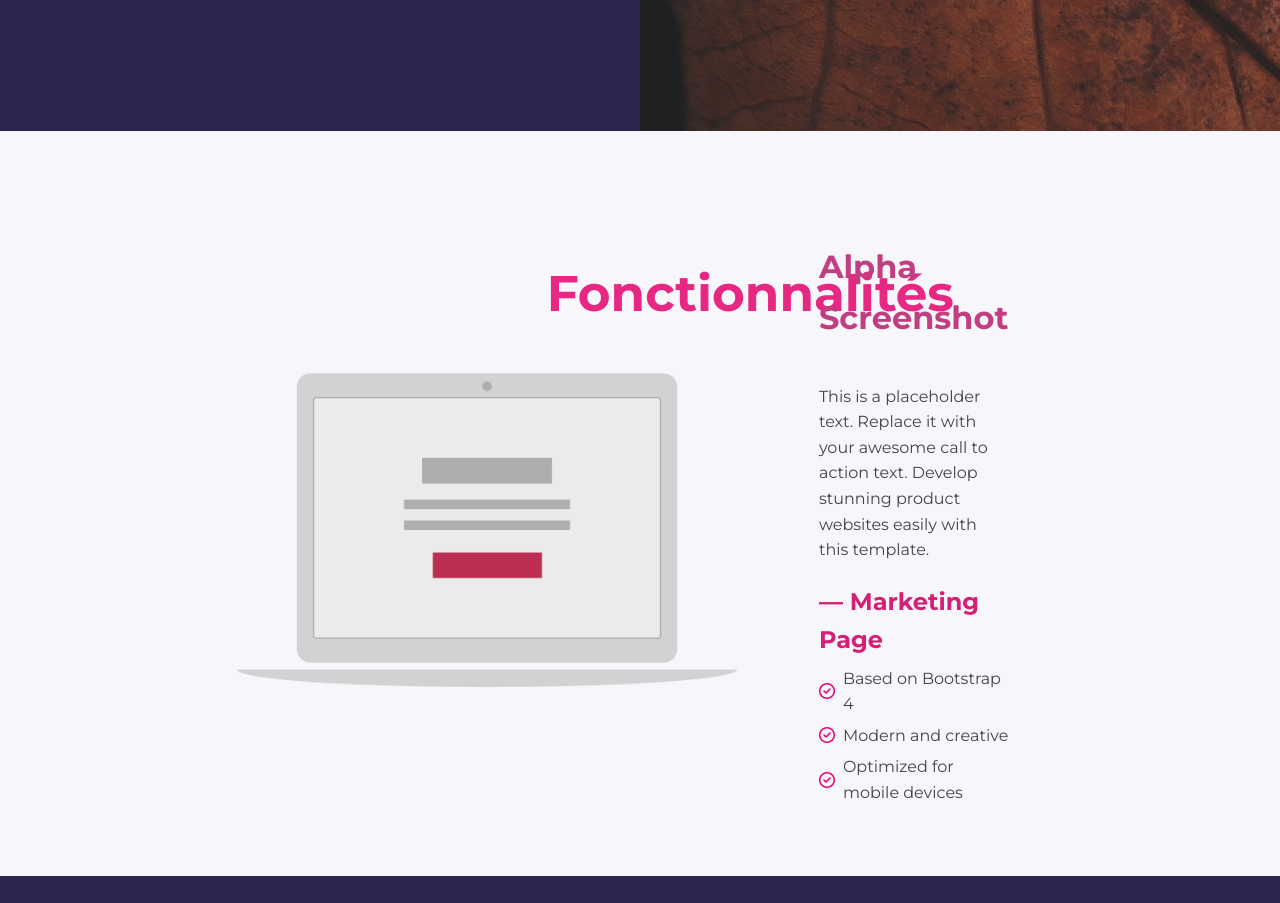
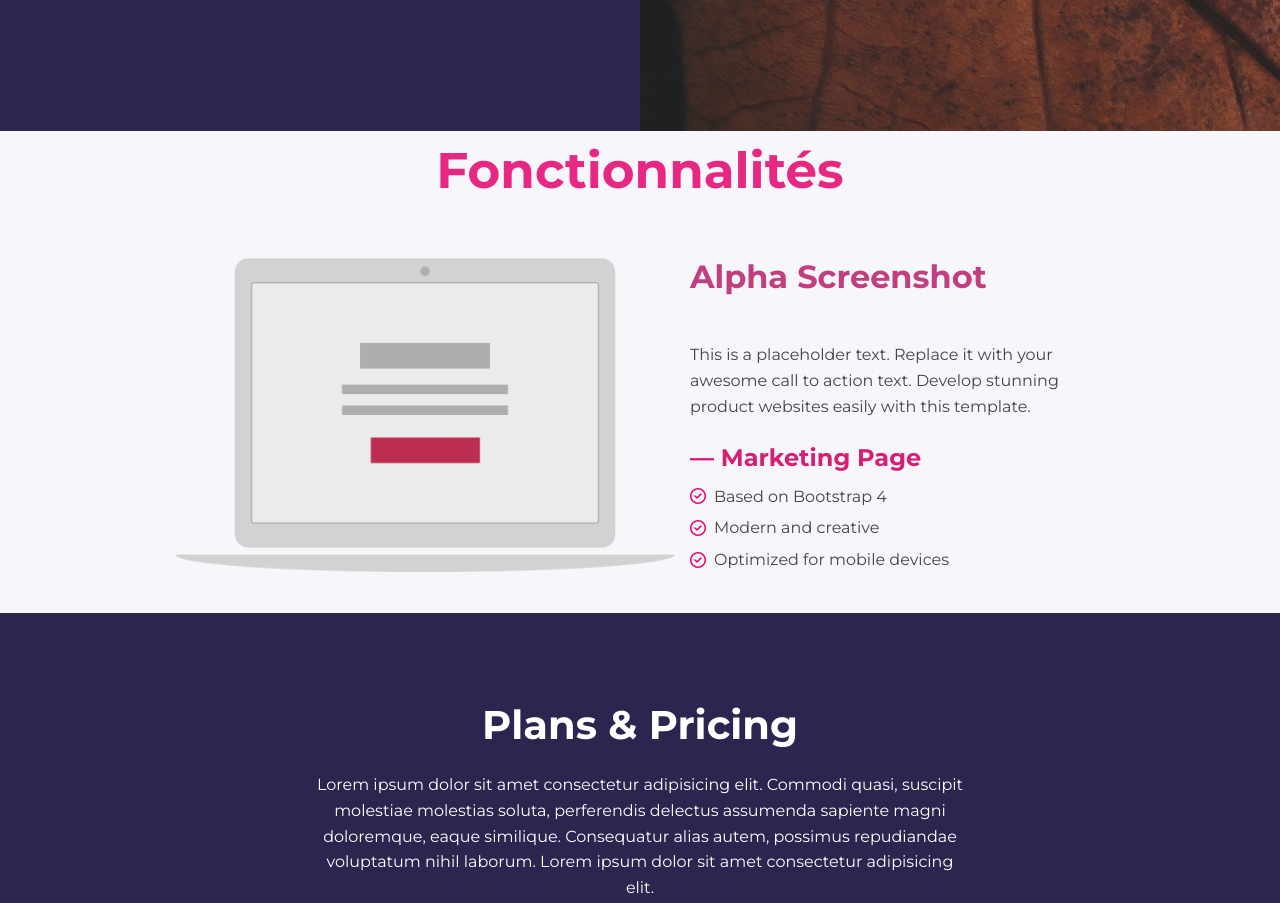
Before and after one commit to Jeronimo765/proyectoBleux1.0, a plain HTML site: page index.html in a window 1280 px wide. Shown: the part 740-1643 px from the top of the page. Drawn offline with Linux system fonts and the light colour scheme.

Commit message:
Envio del primer avanze de hoy miercoles

```diff
--- a/index.html
+++ b/index.html
@@ -47,15 +47,14 @@
                 <img src="assets/images/phone.png" alt="Phone" />
             </div>
         </div>
-
         <div class="funcionalidades">
+            <h1>Fonctionnalités</h1>
+            <br>
+            <div class="content-funcionalidad">
                 <div class="imagen-funcionalidad">
                     <img src="assets/images/laptop.png" alt="">
-            </div>
-            <h1>Fonctionnalités</h1>
-            <br>
+
                 <div class="texto-funcionalidad">
-                <br>
                     <h2>Alpha Screenshot</h2>
                     <p>This is a placeholder text. Replace it with your awesome call to action text. Develop stunning
                         product websites easily with this template.</p>
@@ -65,6 +64,9 @@
                     <p><i class="fa-regular fa-circle-check"></i> Optimized for mobile devices</p>
                 </div>
             </div>
+        </div>
+        </div>
+
 
         <section class="plans">
             <h1>Plans & Pricing</h1>
--- a/styles/style.css
+++ b/styles/style.css
@@ -112,45 +112,50 @@ nav {
 }
 
 .funcionalidades {
+    flex-direction: column;
+    justify-content: center;
+    align-items: center;
+    padding: 20px 20px;
+    gap: 60px;
+    background-color: #f6f6fb;
+    padding-top: 0;
+    margin-top: 0;
+}
+
+.content-funcionalidad{
+    display: flex;
+    width: 100%;
+    justify-content: center;
+    gap: 20px;
+}
+
+.imagen-funcionalidad{
     display: flex;
     justify-content: center;
     align-items: center;
-    padding: 120px 120px;
-    gap: 60px;
-    background-color: #f6f6fb;
 }
+
 .imagen-funcionalidad img {
-    position: relative;
-    top: 90px;
-    left: 250px;
     height: auto;
     width: 500px;
-}
-.funcionalidades {
-    padding-top: 0;
-    margin-top: 0;
 }
 .funcionalidades h1 {
     color: #E62882;
     text-align: center;
     font-size: 50px;
-    margin: 0 0 300px 0;
     width: 100%;
 }
-
 .funcionalidades h2 {
     color: #C13E81;
     font-size: 32px;
     font-size: 32px;
     margin-bottom: 40px;
 }
-
 .funcionalidades h3 {
     color: #D51F76;
     font-size: 24px;
     margin-top: 20px;
 }
-
 .funcionalidades p {
     margin: 6px 0;
     font-size: 16px;
@@ -162,11 +167,7 @@ nav {
     margin-right: 8px;
 }
 .texto-funcionalidad {
-    position: relative;
-    top: 70px;
-    left: 30px;
     max-width: 400px;
-    transform: translateX(-300px); /*Ayuda al texto a correrlo a la izquierda*/
     margin: 15px;
 }
 
```
Lines whose indentation alone changed are shown as unchanged.
